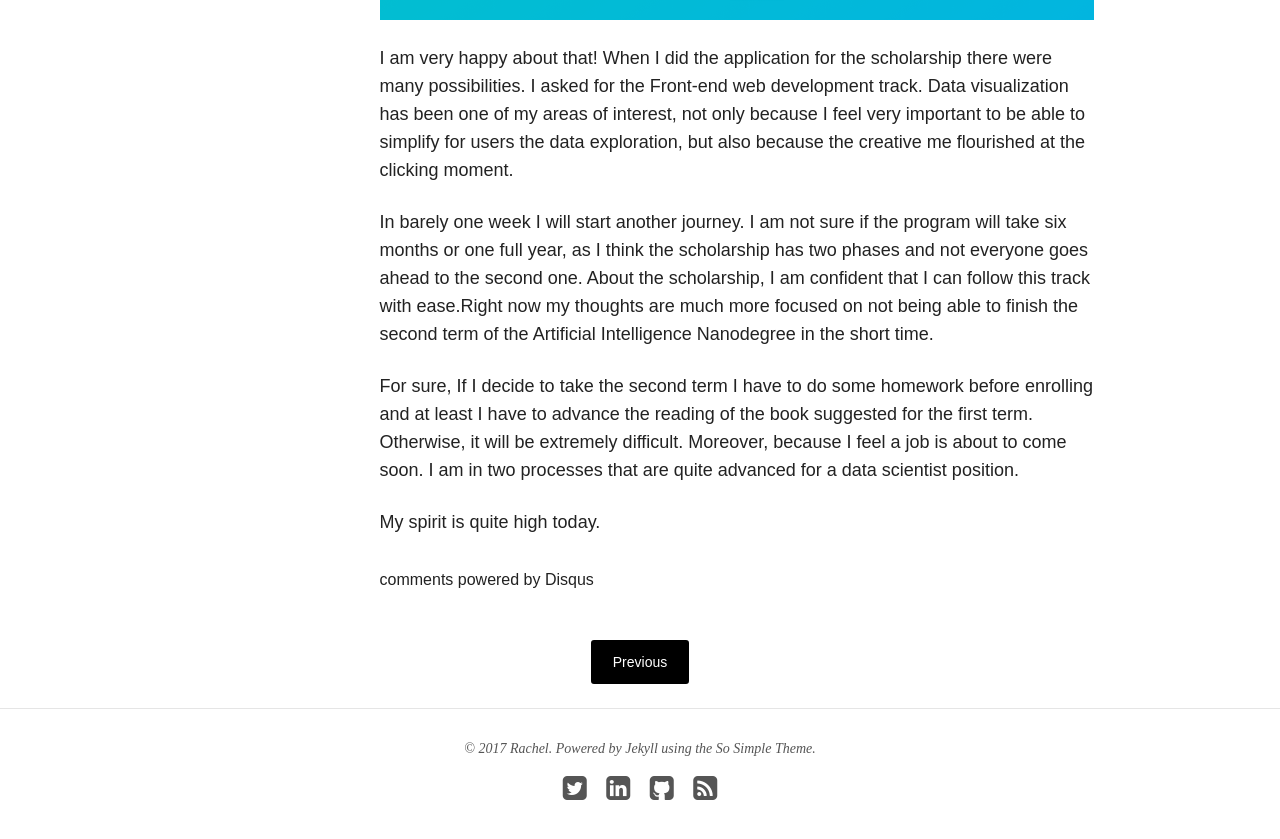
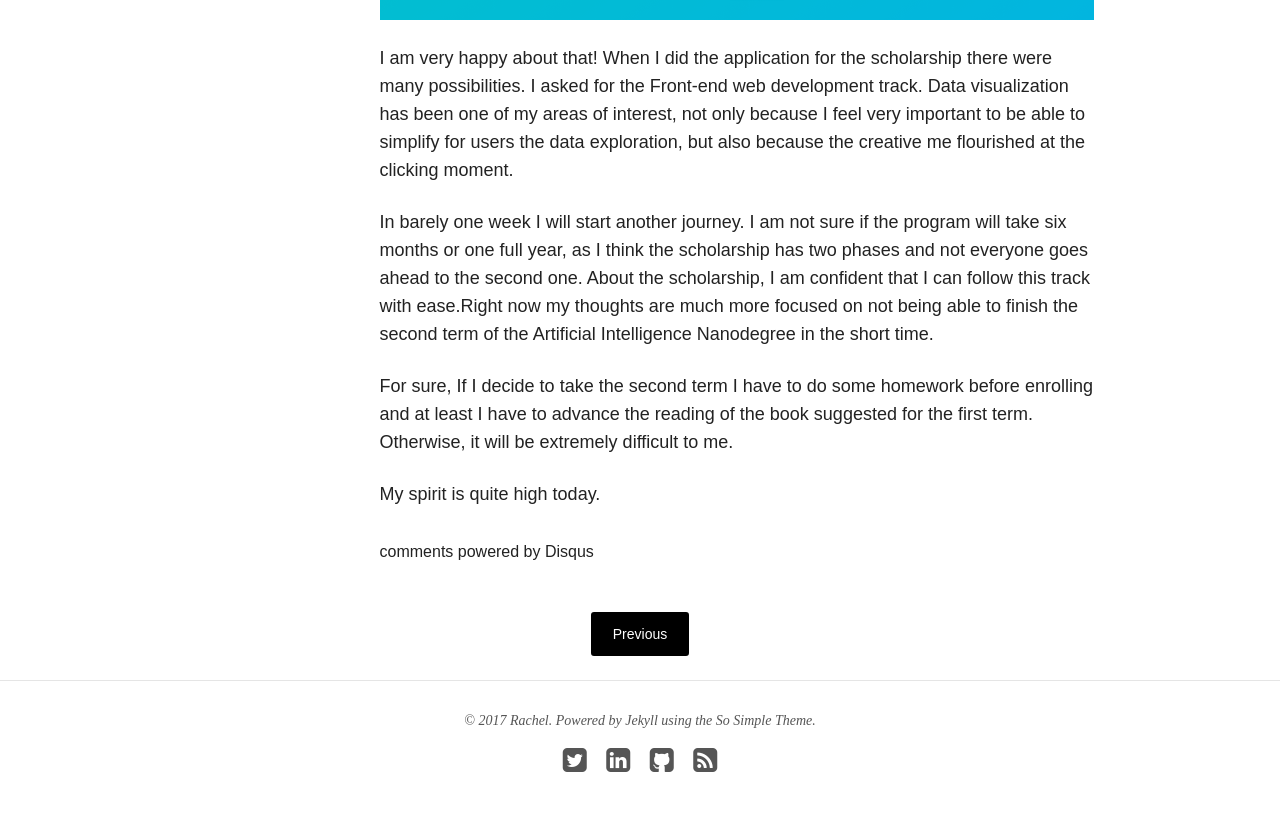
Before and after one commit to raquelredo/raquelredo.github.io_site, a Jekyll site: the page built from _posts/blog/2017-10-31-Google-developer-challenge.md, in a window 1280 px wide and 900 px high, scrolled down 1828 px. Shown: the top 839 px of the window. Built offline with Jekyll 4.4.1, drawn with Linux system fonts in a browser that asks for light colours; nearby versions of some CDN libraries; comment, search, counter and statistics services are not loaded.

Commit message:
remove a sentence

```diff
--- a/_posts/blog/2017-10-31-Google-developer-challenge.md
+++ b/_posts/blog/2017-10-31-Google-developer-challenge.md
@@ -21,6 +21,6 @@ I am very happy about that! When I did the application for the scholarship there
 
 In barely one week I will start another journey. I am not sure if the program will take six months or one full year, as I think the scholarship has two phases and not everyone goes ahead to the second one. About the scholarship, I am confident that I can follow this track with ease.Right now my thoughts are much more focused on not being able to finish the second term of the Artificial Intelligence Nanodegree in the short time.
 
-For sure, If I decide to take the second term I have to do some homework before enrolling and at least I have to advance the reading of the book suggested for the first term. Otherwise, it will be extremely difficult. Moreover, because I feel a job is about to come soon. I am in two processes that are quite advanced for a data scientist position.
+For sure, If I decide to take the second term I have to do some homework before enrolling and at least I have to advance the reading of the book suggested for the first term. Otherwise, it will be extremely difficult to me.
 
 My spirit is quite high today.
```
